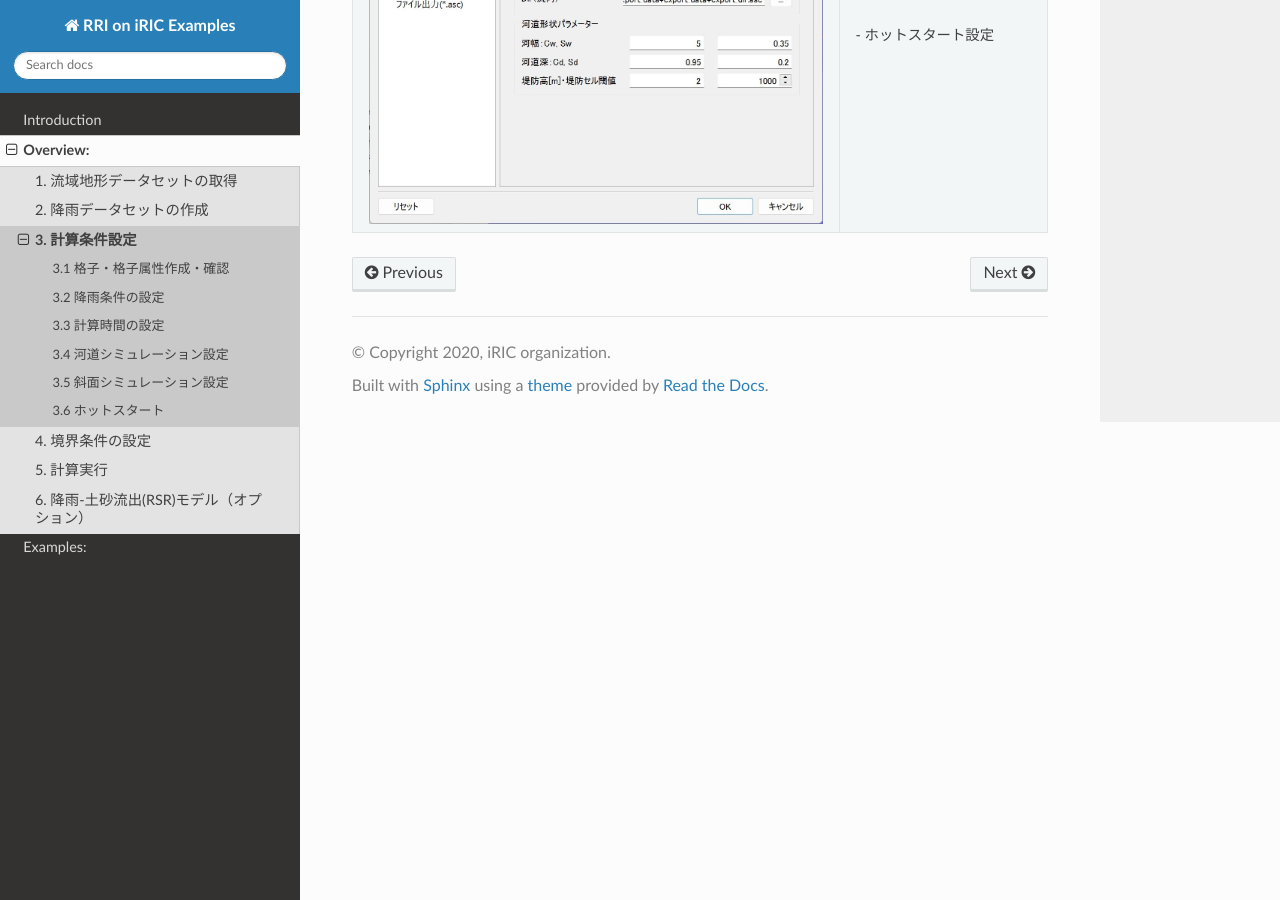
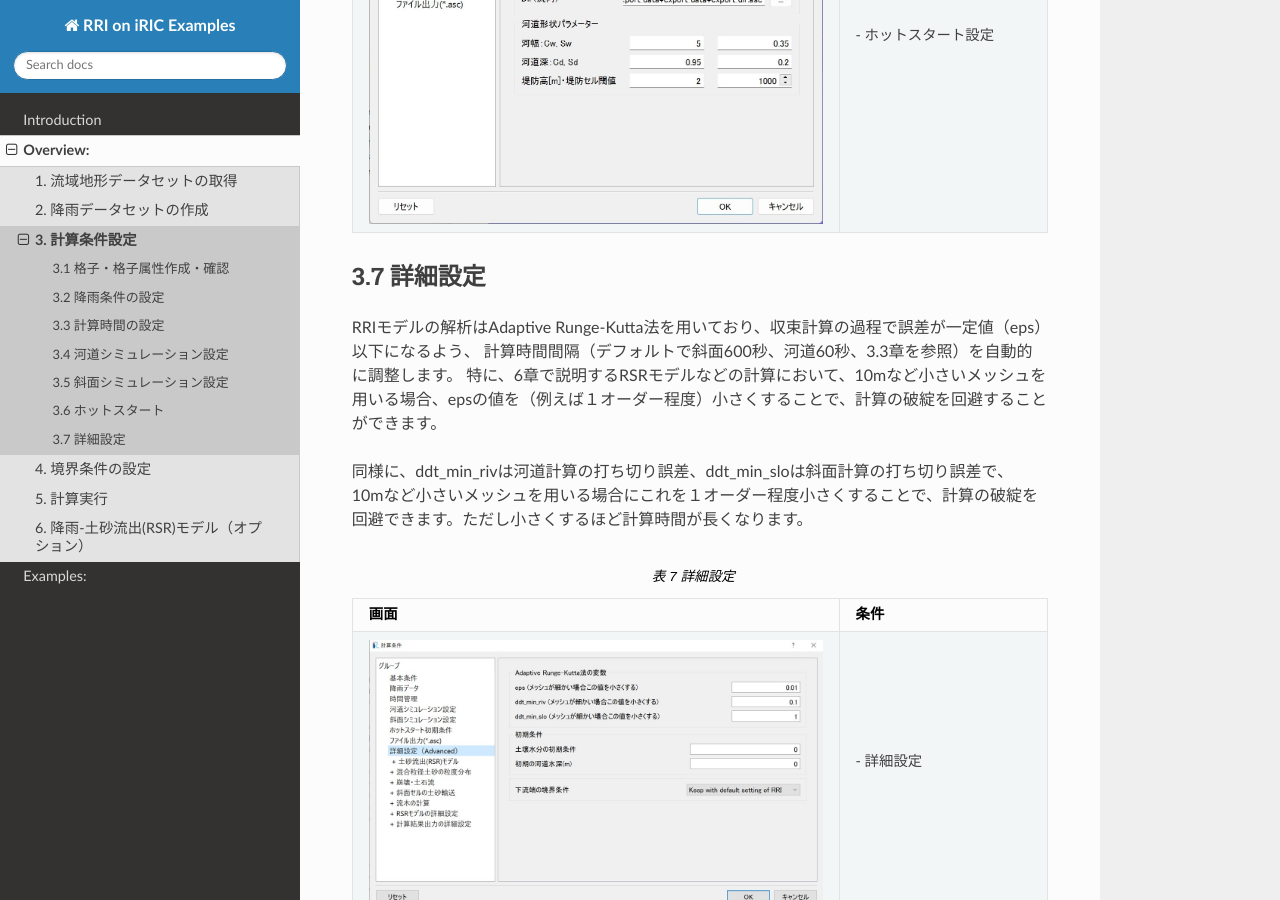
Before and after one commit to iRICsolvers/v4_RRI_doc, a Sphinx documentation site: the page built from source/02/03_cond.rst, in a window 1280 px wide and 900 px high, scrolled down 10257 px. Built offline with Sphinx 7.4.7 and the Read the Docs theme 3.1.0, drawn with Linux system fonts in a browser that asks for light colours; some of the changed text lies outside the part shown.

Commit message:
harada v1_4

```diff
--- a/source/02/03_cond.rst
+++ b/source/02/03_cond.rst
@@ -236,3 +236,21 @@ iRICソフトウェアを起動し、「新しいプロジェクト」から"RRI
      - 条件
    * - .. image:: img/cond_82.jpg
      - | - ホットスタート設定
+
+3.7 詳細設定
+++++++++++++++++++++++++++++++
+RRIモデルの解析はAdaptive Runge-Kutta法を用いており、収束計算の過程で誤差が一定値（eps）以下になるよう、
+計算時間間隔（デフォルトで斜面600秒、河道60秒、3.3章を参照）を自動的に調整します。
+特に、6章で説明するRSRモデルなどの計算において、10mなど小さいメッシュを用いる場合、epsの値を（例えば１オーダー程度）小さくすることで、計算の破綻を回避することができます。
+
+同様に、ddt_min_rivは河道計算の打ち切り誤差、ddt_min_sloは斜面計算の打ち切り誤差で、
+10mなど小さいメッシュを用いる場合にこれを１オーダー程度小さくすることで、計算の破綻を回避できます。ただし小さくするほど計算時間が長くなります。
+
+.. list-table:: 詳細設定
+   :widths: 70 30
+   :header-rows: 1
+
+   * - 画面
+     - 条件
+   * - .. image:: img/cond_83.jpg
+     - | - 詳細設定
--- a/source/03/example_3.rst
+++ b/source/03/example_3.rst
@@ -7,12 +7,12 @@ Example3：(RSRモデル) 2017年7月 黒川
 .. [1] `原田大輔, 江頭進治, 秦梦露. (2024). 降雨-土砂・流木流出モデルの特性-土砂粒度分布と流木の時空間変化に着目して. 河川技術論文集, 30, 335-340. <https://www.jstage.jst.go.jp/article/river/30/0/30_335/_article/-char/ja/>`_
 -----
 
-0. サンプルデータ (置き場所検討中)
+0. サンプルデータ
 --------------------------------------------------
 この事例で利用するサンプルデータは以下からダウンロードすることができます。
 
-- 地形および降雨データセット → `data_1 <https://uc.i-ric.org/uc_products/rri_examples/data_1.7z>`_
-- iRICソフトウェア用プロジェクトファイル　→ `data_1_iRIC <https://uc.i-ric.org/uc_products/rri_examples/2016_minami-furano.ipro>`_
+- 地形および降雨データセット → `data_3 <https://uc.i-ric.org/uc_products/rri_examples/Terauchi_data.zip>`_
+- iRICソフトウェア用プロジェクトファイル　→ `data_3_iRIC <https://uc.i-ric.org/uc_products/rri_examples/2017_kurokawa.ipro>`_
 
 
 １．流域地形データセットの作成
```
Also changed, not shown: source/02/06_rsr.rst (+6 -5 lines), source/02/img/RSR_cond_2.jpg, source/02/img/RSR_cond_7.jpg, source/02/img/cond_83.jpg (added).
